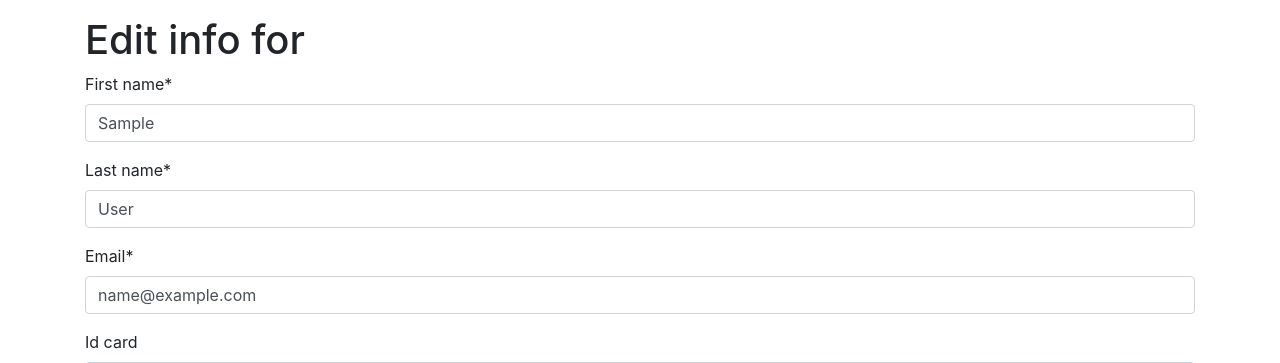
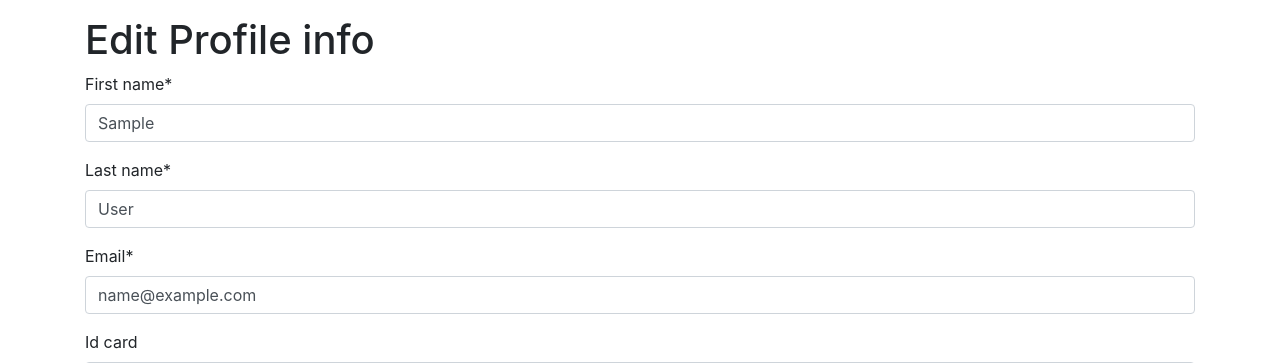
Before and after one commit to rem1niscence/bank-app, a Django app: page /user/edit in a window 1280 px wide. Shown: the part 56-419 px from the top of the page. Run offline with Django 3.2, Linux system fonts and the light colour scheme; the visitor is signed in with stand-in values (Sample User, id 1); data comes from the database, SQL or seed files in the repository; some libraries are stand-ins or nearby versions.

Commit message:
Refactored user views file

```diff
--- a/django/user/templates/user/edit_user.html
+++ b/django/user/templates/user/edit_user.html
@@ -1,10 +1,10 @@
 {% extends 'base.html' %}
 {% load crispy_forms_tags %}
 
-{% block title %} Edit User Info - {{ block.super }} {% endblock title %}
+{% block title %} Edit Profile info - {{ block.super }} {% endblock title %}
 
 {% block body %}
-  <h1>Edit info for </h1>
+  <h1>Edit Profile info </h1>
   {% if msg %}
     <div class="alert {% if msg_type == 'SUCCESS' %} alert-success {% else %} alert-danger {% endif %}" role="alert">{{ msg }}</div>
   {% endif %}
--- a/django/user/views.py
+++ b/django/user/views.py
@@ -17,6 +17,19 @@
         print(f'User: {user} has logged in')
 
 
+def update_user_and_profile(user_form, profile_form):
+    user = user_form.save()
+    # load the profile instance created by the signal
+    user.refresh_from_db
+    user.profile.id_card = profile_form.cleaned_data['id_card']
+    user.profile.phone_number = \
+        profile_form.cleaned_data['phone_number']
+    user.profile.gender = profile_form.cleaned_data['gender']
+    user.profile.birth_date = \
+        profile_form.cleaned_data['birth_date']
+    user.save()
+
+
 @transaction.atomic
 def registrationFormExtended(request):
     register_url = 'user/register.html'
@@ -24,17 +37,7 @@
         user_form = UserCreationFormCustom(request.POST)
         profile_form = ProfileForm(request.POST)
         if user_form.is_valid() and profile_form.is_valid():
-            user = user_form.save()
-            # load the profile instance created by the signal
-            user.refresh_from_db()
-
-            user.profile.id_card = profile_form.cleaned_data['id_card']
-            user.profile.phone_number = \
-                profile_form.cleaned_data['phone_number']
-            user.profile.gender = profile_form.cleaned_data['gender']
-            user.profile.birth_date = \
-                profile_form.cleaned_data['birth_date']
-            user.save()
+            update_user_and_profile(user_form, profile_form)
             return redirect(to='user:login')
         return render(request, register_url, context={
             'user_form': user_form,
@@ -59,18 +62,7 @@
                 password_form.is_valid():
             if check_password(password_form.cleaned_data['password'],
                               request.user.password):
-
-                user = user_form.save()
-                # load the profile instance created by the signal
-                user.refresh_from_db()
-
-                user.profile.id_card = profile_form.cleaned_data['id_card']
-                user.profile.phone_number = \
-                    profile_form.cleaned_data['phone_number']
-                user.profile.gender = profile_form.cleaned_data['gender']
-                user.profile.birth_date = \
-                    profile_form.cleaned_data['birth_date']
-                user.save()
+                update_user_and_profile(user_form, profile_form)
                 msg = 'Info successfully updated'
                 msg_type = 'SUCCESS'
             else:
```
